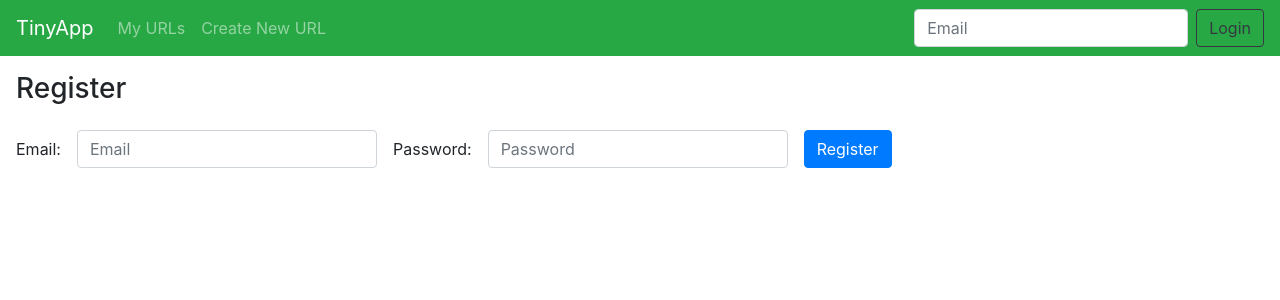
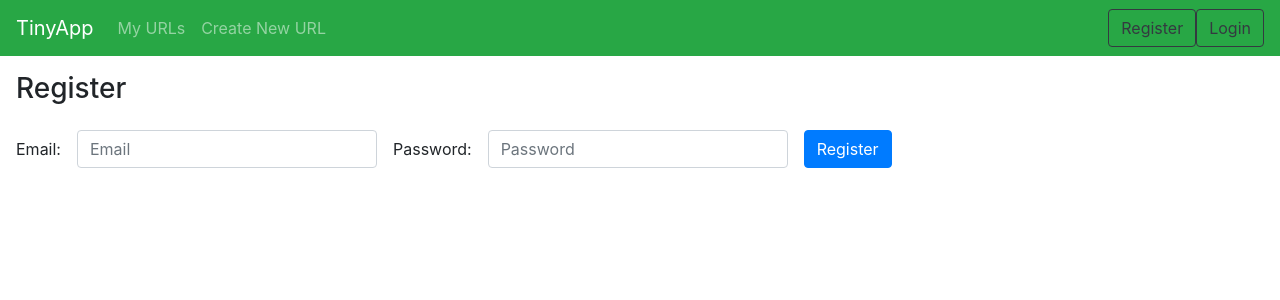
Before and after one commit to lmleao/tinyapp, a Node server app: page /register in a window 1280 px wide. Shown: the top 300 px of the page. Run offline with Node 20, Linux system fonts and the light colour scheme; some libraries are stand-ins or nearby versions.

Commit message:
Remove email form and replace it with Register and Login buttons if user is not logged in.

```diff
--- a/views/partials/_header.ejs
+++ b/views/partials/_header.ejs
@@ -46,15 +46,10 @@
           <a class="nav-item nav-link" href="/urls/new">Create New URL</a>
         </div>
       </div>
-      <form class="form-inline" action="/login" method="POST">
-        <input
-          class="form-control mr-sm-2"
-          type="text"
-          name="email"
-          placeholder="Email"
-        />
-        <button class="btn btn-outline-dark my-2 my-sm-0" type="submit">Login</button>
-      </form>
+      <div class="form-inline">
+        <a href="/register" class="btn btn-outline-dark my-2 my-sm-0">Register</a>
+        <a href="/login" class="btn btn-outline-dark my-2 my-sm-0">Login</a>
+      </div>
     </nav>
   </header>
 <% } %>
```
